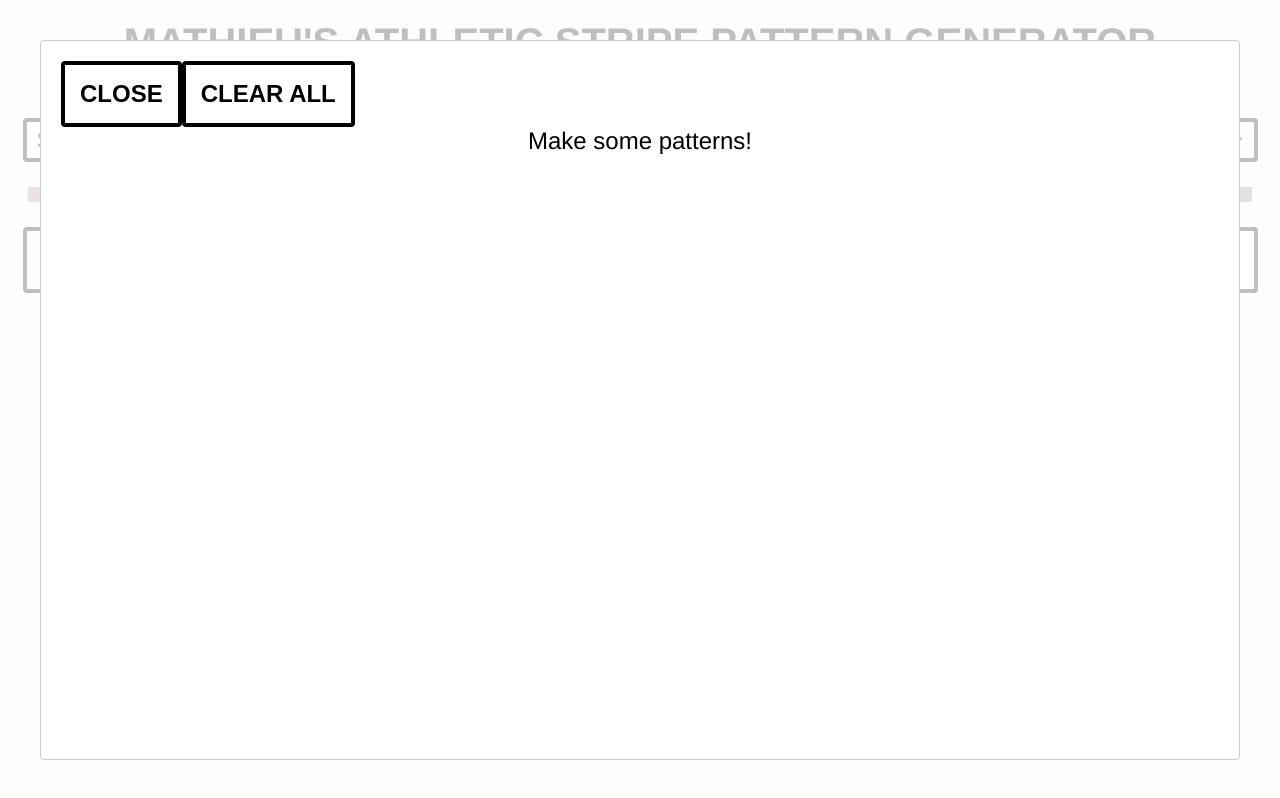
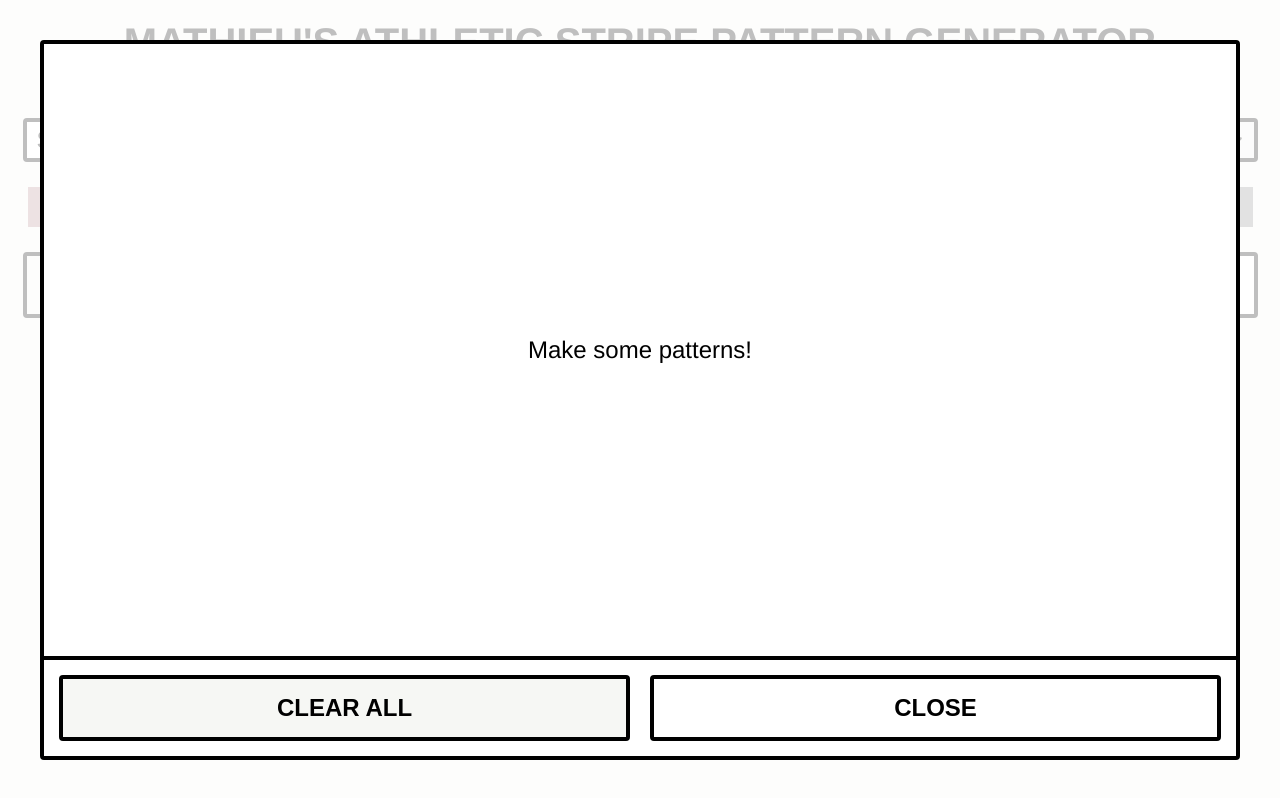
Before and after one commit to affordances/stripes, a React (Create React App) app: page / in a window 1280 px wide. Both pictures are taken after a click on the button "SAVED". Built offline with nearby package versions, Linux system fonts and the light colour scheme.

Commit message:
use heart icons, enlarge swatches

```diff
--- a/package.json
+++ b/package.json
@@ -6,6 +6,7 @@
   "dependencies": {
     "react": "^16.12.0",
     "react-dom": "^16.12.0",
+    "react-icons": "^3.10.0",
     "react-modal": "^3.11.2",
     "react-scripts": "3.2.0",
     "react-select": "^3.0.8",
--- a/src/components/Menu.js
+++ b/src/components/Menu.js
@@ -5,9 +5,9 @@ import {
   Swatch,
   SwatchContainer,
   Header,
-  PatternCount,
+  // PatternCount,
   Button,
-  PatternCountContainer,
+  // PatternCountContainer,
   MenuContainer,
   MenuRow,
   selectStyles,
@@ -24,7 +24,7 @@ export const Menu = (props) => {
     setPickedColors,
     stripeCount,
     magnitudeOptions,
-    patternCount,
+    // patternCount,
     anyChoicesMade,
     allChoicesMade,
     updatePickedColors,
@@ -111,10 +111,10 @@ export const Menu = (props) => {
         </Button>
         <Button onClick={openModal}>SAVED</Button>
       </MenuRow>
-      <PatternCountContainer>
+      {/* <PatternCountContainer>
         <Header>Patterns generated</Header>
         <PatternCount>{patternCount}</PatternCount>
-      </PatternCountContainer>
+      </PatternCountContainer> */}
     </MenuContainer>
   );
 };
--- a/src/components/PatternRenderer.js
+++ b/src/components/PatternRenderer.js
@@ -1,4 +1,5 @@
 import React from "react";
+import { FaHeart, FaRegHeart } from "react-icons/fa";
 
 import {
   Stripe,
@@ -30,7 +31,11 @@ export const PatternRenderer = (props) => {
         <PatternLabel>
           <PatternLabelText>{currentPattern.label}</PatternLabelText>
           <PatternLabelText onClick={() => toggleSavedPattern(currentPattern)}>
-            {isPatternSaved(currentPattern) ? "UNSAVE" : "SAVE"}
+            {isPatternSaved(currentPattern) ? (
+              <FaHeart color="red" />
+            ) : (
+              <FaRegHeart />
+            )}
           </PatternLabelText>
         </PatternLabel>
         <Pattern>
--- a/src/components/SavedPatternsModal.js
+++ b/src/components/SavedPatternsModal.js
@@ -2,12 +2,14 @@ import React from "react";
 import Modal from "react-modal";
 
 import {
-  AutoSizerContainer,
   EmptyStateText,
   EmptyStateContainer,
   Button,
   MasonryContainer,
   MasonryColumn,
+  ModalInnerContainer,
+  ModalButtonsContainer,
+  modalStyles,
 } from "../styles.js";
 import { PatternRenderer } from "./PatternRenderer.js";
 import { convertToColumns } from "../helpers.js";
@@ -37,11 +39,13 @@ export const SavedPatternsModal = (props) => {
     isPatternSaved,
   } = props;
   return (
-    <Modal isOpen={modalIsOpen} onRequestClose={toggleModal}>
-      <Button onClick={toggleModal}>CLOSE</Button>
-      <Button onClick={clearSavedPatterns}>CLEAR ALL</Button>
+    <Modal
+      isOpen={modalIsOpen}
+      onRequestClose={toggleModal}
+      style={modalStyles}
+    >
+      <ModalInnerContainer>
         {savedPatterns.length > 0 ? (
-        <AutoSizerContainer style={{ height: "100%" }}>
           <Masonry>
             {savedPatterns.map((pattern, i) => (
               <PatternRenderer
@@ -52,12 +56,24 @@ export const SavedPatternsModal = (props) => {
               />
             ))}
           </Masonry>
-        </AutoSizerContainer>
         ) : (
           <EmptyStateContainer>
             <EmptyStateText>Make some patterns!</EmptyStateText>
           </EmptyStateContainer>
         )}
+        <ModalButtonsContainer>
+          <Button
+            disabled={!savedPatterns.length}
+            onClick={clearSavedPatterns}
+            style={{
+              margin: "0 20px 0 0",
+            }}
+          >
+            CLEAR ALL
+          </Button>
+          <Button onClick={toggleModal}>CLOSE</Button>
+        </ModalButtonsContainer>
+      </ModalInnerContainer>
     </Modal>
   );
 };
--- a/src/styles.js
+++ b/src/styles.js
@@ -67,8 +67,9 @@ export const SwatchContainer = styled.div`
 export const Swatch = styled.div`
   background: ${(props) => props.color};
   border: 5px solid ${(props) => (props.isPicked ? `limegreen` : `#f6f7f4`)};
-  width: 25px;
-  height: 25px;
+  min-width: 25px;
+  min-height: 50px;
+  flex: 1;
   cursor: pointer;
 `;
 
@@ -123,6 +124,7 @@ export const PatternLabelText = styled.h6`
   font-weight: 400;
   margin: 0 0 5px 0;
   padding: 0;
+  cursor: pointer;
 `;
 
 export const Pattern = styled.div`
@@ -162,13 +164,37 @@ export const EmptyStateText = styled.div`
   font-size: 24px;
 `;
 
+export const ModalButtonsContainer = styled.div`
+  display: flex;
+  flex-direction: row;
+  justify-content: space-between;
+  border-top: 4px solid black;
+  padding: 15px;
+`;
+
+export const ModalInnerContainer = styled.div`
+  display: flex;
+  flex-direction: column;
+  height: 100%;
+`;
+
 export const MasonryContainer = styled.div`
   display: grid;
   grid-auto-rows: 1px;
   grid-template-columns: 1fr 1fr 1fr;
+  overflow: auto;
+  height: 100%;
 `;
 
 export const MasonryColumn = styled.div``;
+
+export const modalStyles = {
+  content: {
+    overflow: "hidden",
+    border: "4px solid black",
+    padding: "0",
+  },
+};
 
 export const selectStyles = {
   container: (provided, _) => ({
```
Also changed, not shown: 1 other file (tests, documents, lock files or other folders). Lines whose indentation alone changed are shown as unchanged.
